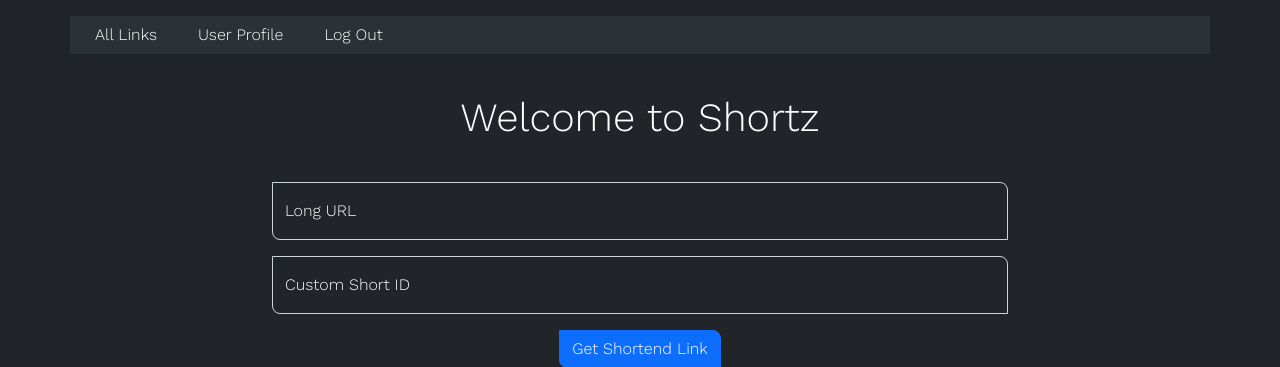
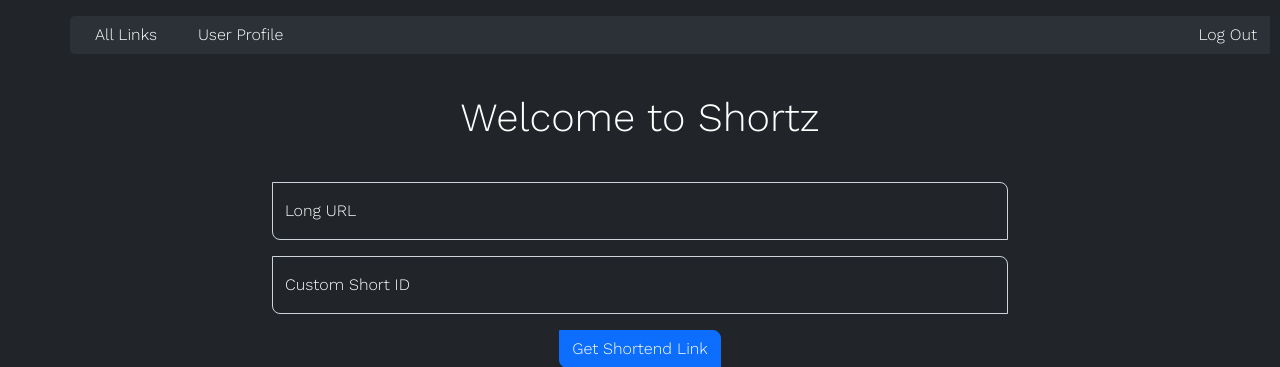
Before and after one commit to danulawa/shortz-test, a Flask app: page / in a window 1280 px wide. Shown: the top 367 px of the page. Run offline with Flask 2, Linux system fonts and the light colour scheme; data that the repository does not hold is empty.

Commit message:
ui test 6

```diff
--- a/core/templates/base.html
+++ b/core/templates/base.html
@@ -28,6 +28,14 @@
 
       .border-style-1{
         border-radius: 0px 8px 0px 8px;
+      }
+
+      .border-style-2{
+        border-radius: 5px 5px 5px 5px;
+      }
+
+      .border-style-3{
+        border-radius: 0px 0px 0px 0px;
       }
 
       .td-original-url{
@@ -64,7 +72,8 @@
         background-color: rgb(43, 49, 54);
         margin-right: 10px;
         border-color: rgb(43, 49, 54);
-        text-align: right;
+        position: absolute;
+        right: 0px;
       }
     </style>
 
@@ -74,10 +83,10 @@
   </head>
   <body class = 'bg-dark' id = 'bodyCSS'>
 
-    <div class="container mt-3 menu-style-1">
-      <a href='#' class='btn btn-md btn-success menu-style-2'>All Links</a>
-      <a href='#' class='btn btn-md btn-success menu-style-2'>User Profile</a>
-      <a href='#' class='btn btn-md btn-success menu-style-3'>Log Out</a>
+    <div class="container mt-3 menu-style-1 border-style-2">
+      <a href='#' class='btn btn-md btn-success menu-style-2 border-style-3'>All Links</a>
+      <a href='#' class='btn btn-md btn-success menu-style-2 border-style-3'>User Profile</a>
+      <a href='#' class='btn btn-md btn-success menu-style-3 border-style-3'>Log Out</a>
     </div>
 
     <div class="container mt-3">
```
